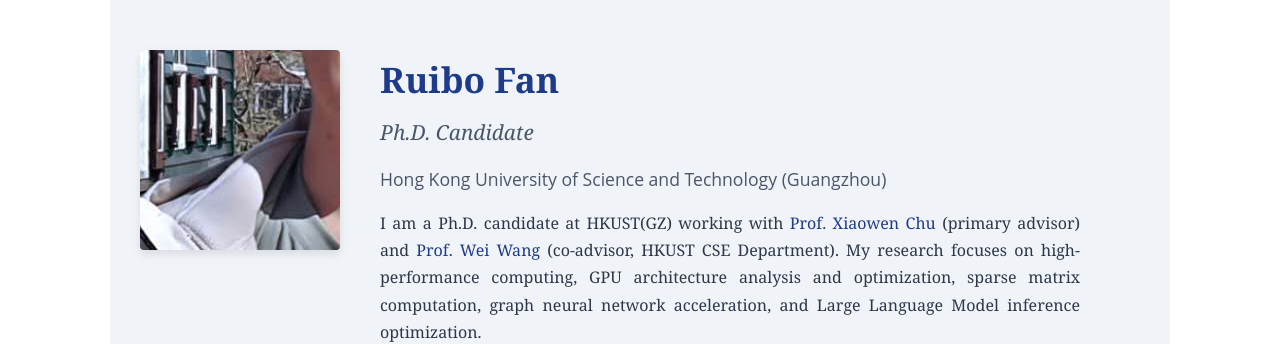
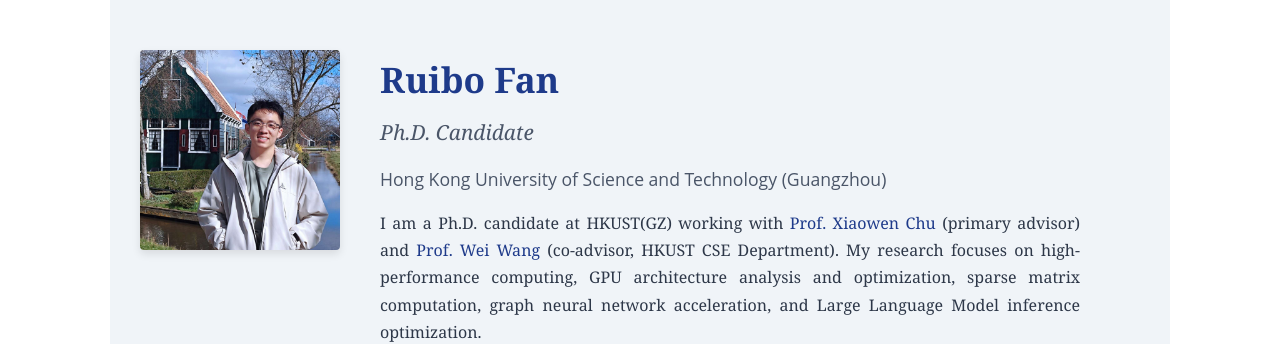
Before and after one commit to fan1997/ruibo.fan.github.io, a plain HTML site: page index.html in a window 1280 px wide. Shown: the top 344 px of the page. Drawn offline with Linux system fonts and the light colour scheme.

Commit message:
Update index.html

```diff
--- a/index.html
+++ b/index.html
@@ -98,6 +98,14 @@
             overflow: hidden;
             box-shadow: 0 4px 8px rgba(0,0,0,0.1);
             flex-shrink: 0;
+        }
+
+        /* 新增图片样式 */
+        .profile-pic img {
+            width: 100%;
+            height: 100%;
+            object-fit: cover; /* 保持图片比例并填充整个容器 */
+            display: block; /* 避免底部间隙 */
         }
 
         .profile-pic svg {
```
